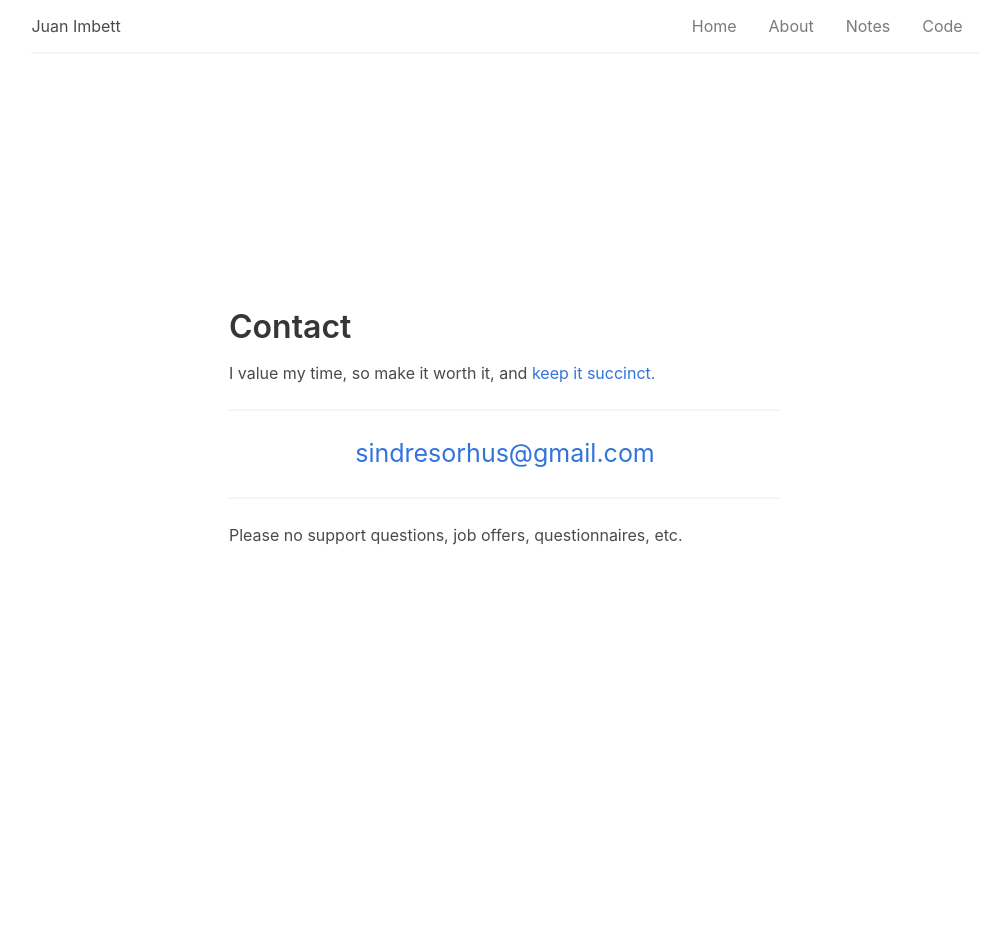
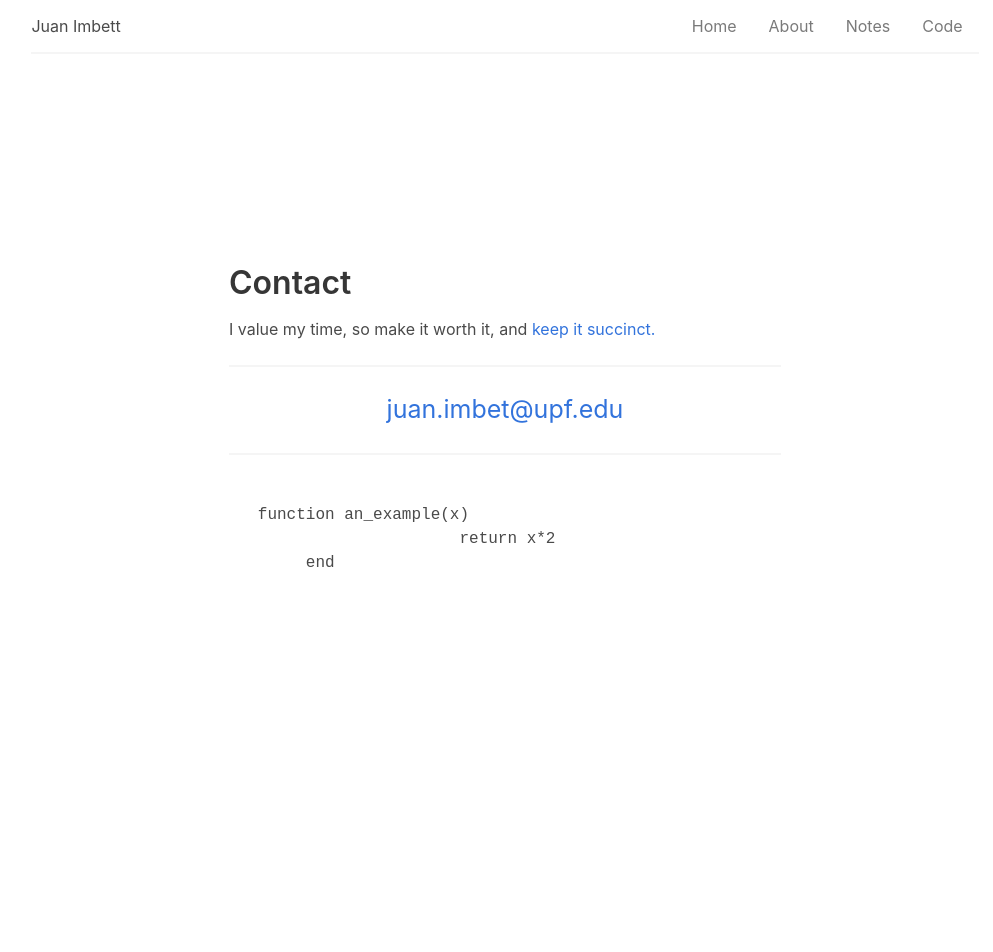
Before and after one commit to jfimbett/jfimbett.github.io, a Jekyll site: the page built from contact.md, in a window 1280 px wide. Shown: the whole page, without its empty margins (135-1128 px from the left). Built offline with Jekyll 4.4.1, drawn with Linux system fonts in a browser that asks for light colours.

Commit message:
Update contact.md

```diff
--- a/contact.md
+++ b/contact.md
@@ -38,9 +38,13 @@ I value my time, so make it worth it, and [keep it succinct.](https://www.google
 ---
 
 <p id="email">
-	<a href="mailto:sindresorhus@gmail.com">sindresorhus@gmail.com</a>
+	<a href="">juan.imbet@upf.edu</a>
 </p>
 
 ---
 
-Please no support questions, job offers, questionnaires, etc.
+<xmp>
+   function an_example(x)
+   			return x*2
+   	end
+</xmp>
```
